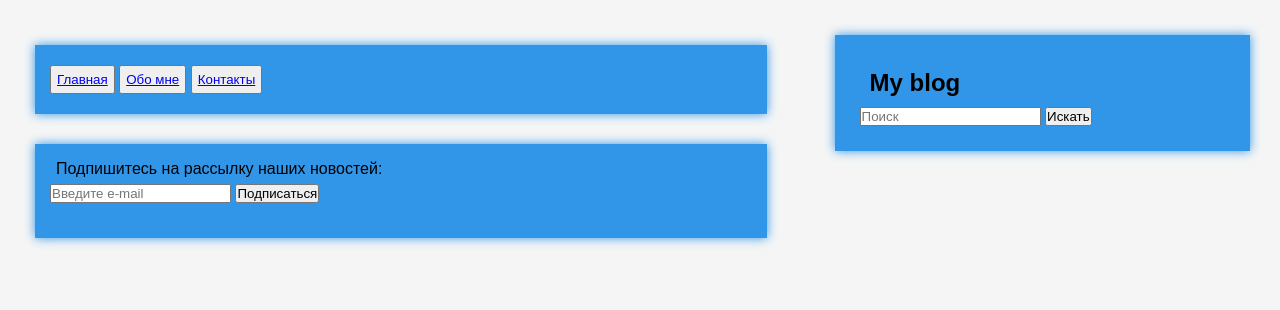
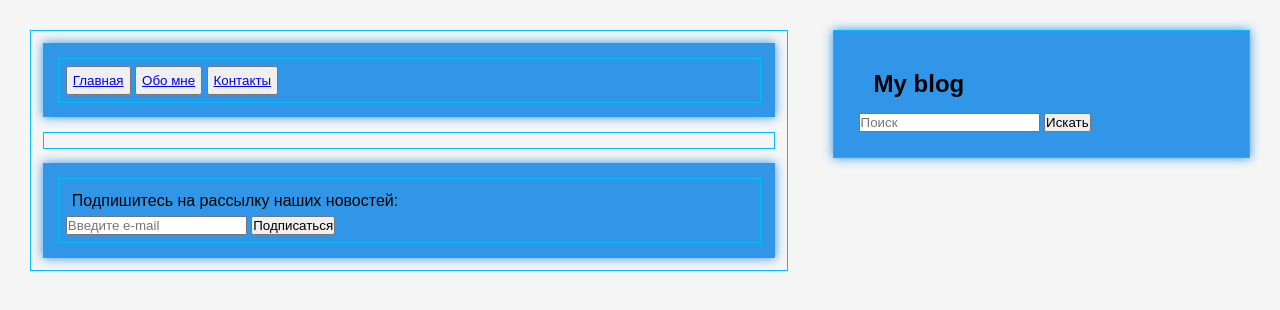
Before and after one commit to KarelinIvan/mysite, a Django app: page / in a window 1280 px wide. Shown: the top 310 px of the page. Run offline with Django 5.2, Linux system fonts and the light colour scheme; data that the repository does not hold is empty.

Commit message:
25-й коммит, работа с шаблонами и CCS

```diff
--- a/blog/static/css/blog.css
+++ b/blog/static/css/blog.css
@@ -13,9 +13,11 @@
 .heading {
     background: #3196e8;
     -webkit-box-shadow: 0 0 10px #3196e8;
-    padding-top: 5px;
-    padding-bottom: 5px;
-    padding-left: 10px;
+    padding-top: 2%;
+    padding-bottom: 2%;
+    padding-left: 2%;
+    padding-right: 2%;
+    margin-bottom: 2%;
 }
 
 .heading-block {
@@ -44,10 +46,8 @@ button {
     -webkit-box-shadow: 0 0 10px #3196e8;
 }
 
-
-
 h2 {
-    padding: 10px;
+    padding: 15px;
 }
 
 p {
@@ -60,24 +60,23 @@ p {
 }
 
 div {
-    /*
     border-style: solid;
     border-width: thin;
     border-color: deepskyblue;
 
-     */
-    padding-top: 10px;
-    padding-left: 5px;
-    padding-right: 5px;
-    padding-bottom: 5px;
-    margin-top: 5px;
-    margin-bottom: 10px;
-
+    padding-top: 1%;
+    padding-left: 1%;
+    padding-right: 1%;
+    padding-bottom: 1%;
 }
 
 .footer {
     background: #3196e8;
     -webkit-box-shadow: 0 0 10px #3196e8;
-    padding-bottom: 20px;
-    padding-left: 10px;
+    padding-bottom: 2%;
+    padding-left: 2%;
+    padding-right: 2%;
+    padding-top: 2%;
+
+    margin-top: 2%;
 }
--- a/blog/templates/blog/post/post_detail.html
+++ b/blog/templates/blog/post/post_detail.html
@@ -3,6 +3,7 @@
 {% block title %}{{ post.title }}{%  endblock %}
 
 {% block content %}
+    <div>
         <h2>{{ post.title }}</h2>
         <p  class="info-post">
             Опубликовано: {{ post.publish }} Автор: {{ post.author }}
@@ -11,4 +12,5 @@
         <p  class="info-post">
             Последнее изменение: {{ post.updated }}
         </p>
+    </div>
 {% endblock %}
```
Lines whose indentation alone changed are shown as unchanged.
